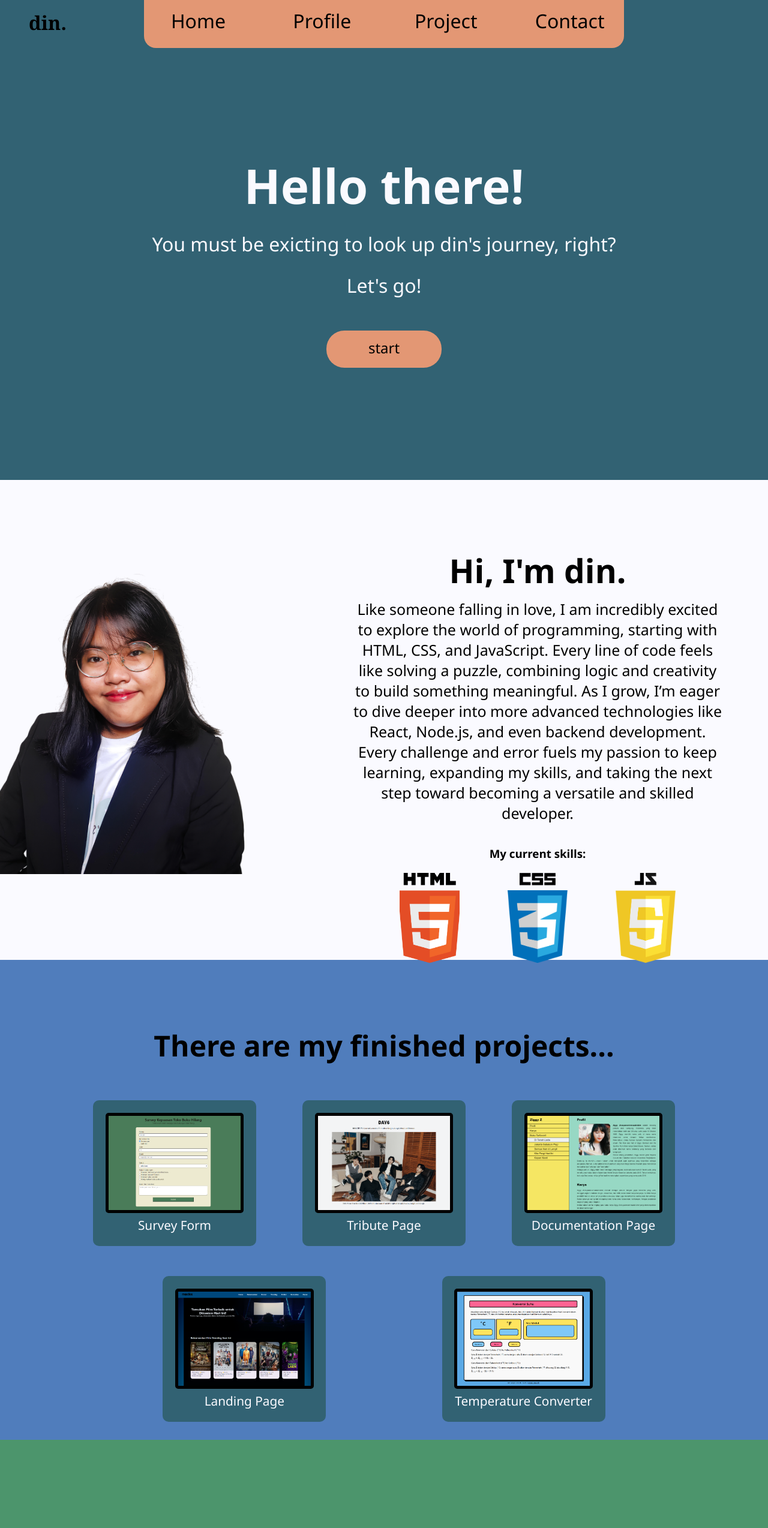
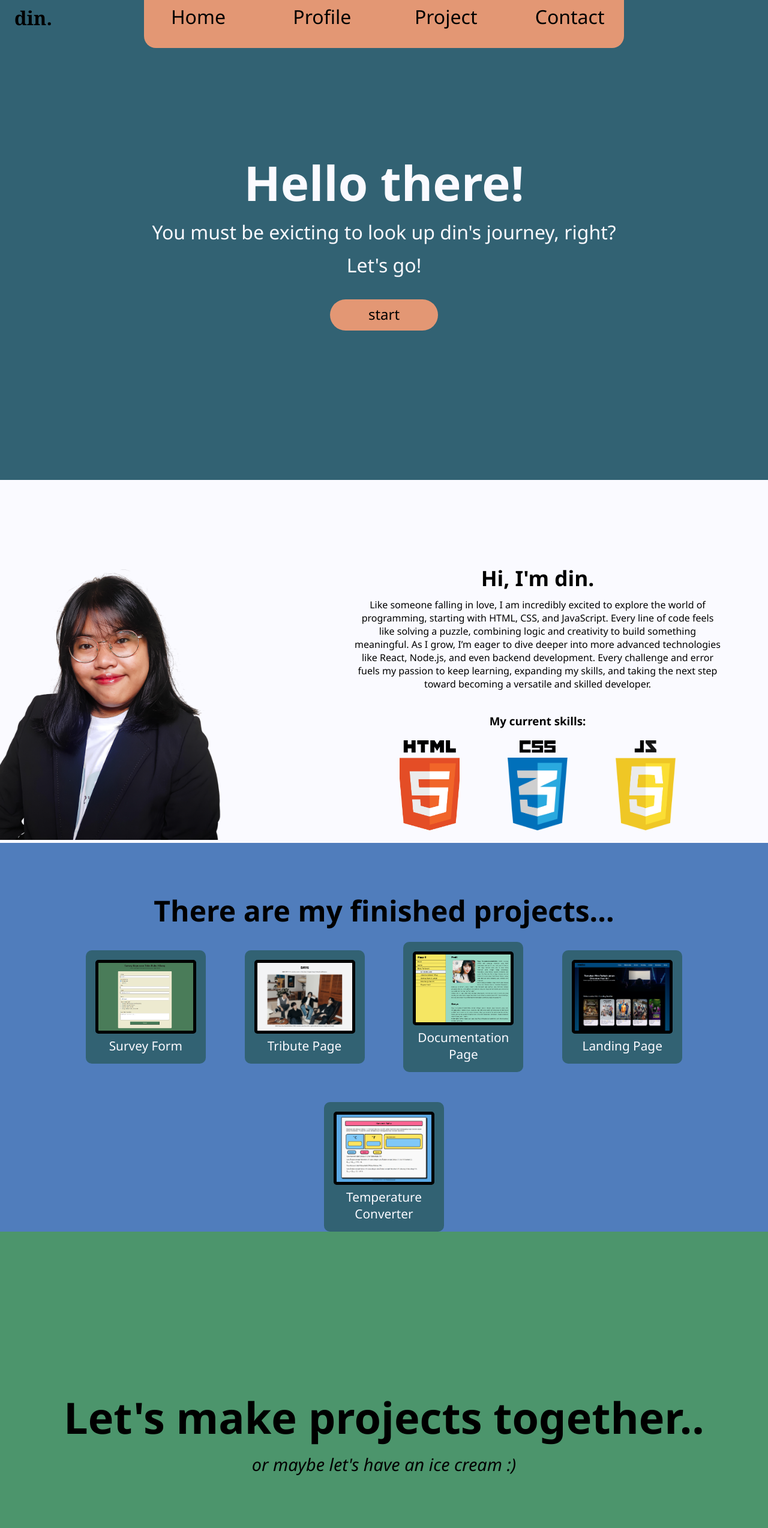
Before and after one commit to andiniansyah/freecodecamp-project-5, a plain HTML site: page index.html in a window 1280 px wide. Shown: the top 2547 px of the page at 60% size. Drawn offline with Linux system fonts and the light colour scheme.

Commit message:
din's portofolio web ver 2

```diff
--- a/index.html
+++ b/index.html
@@ -44,7 +44,6 @@
             </div>
         </div>
         <div class="personal-img">
-            <div class="background-img"></div>
             <img id="din-photo" src="assets/20250131_161844 (1)-Photoroom.png" alt="din's photo">
         </div>
     </section>
--- a/styles.css
+++ b/styles.css
@@ -7,6 +7,18 @@
 }
 html {
     scroll-behavior: smooth;
+    font-size: 100%;
+}
+
+section:not(#profile, #projects) {
+    height: 100vh;
+    display: flex;
+    padding: 0 3%;
+    box-sizing: border-box;
+}
+
+section:not(#welcome-section, #contact) {
+    min-height: 700px;
 }
 
 html::-webkit-scrollbar {
@@ -23,9 +35,9 @@ z-index: 3;
 }
 
 header h4 {
-    top: 0.5em;
-    left: 1.5em;
-    font-size: 2em;
+    top: 0.5rem;
+    left: 1.5rem;
+    font-size: 2rem;
     font-family:  Georgia, 'Times New Roman', Times, serif;
     position: absolute;
 }
@@ -36,7 +48,7 @@ header h4 {
 
 #navbar ul{
     display: flex;
-    height: 5em;
+    height: 5rem;
     flex-direction: row;
     justify-content: center;
     align-items: center;
@@ -61,10 +73,10 @@ header h4 {
 #navbar a{
     text-decoration: none;
     color: black;
-    font-size: 2em;
+    font-size: 2rem;
     width: 100%;
     height: 100%;
-    padding: 0.4em;
+    padding: 0.4rem;
 
 
 }
@@ -85,41 +97,39 @@ header h4 {
 /* WELCOME SECTION */
 
 #welcome-section {
-    height: 100vh;
-    display: flex;
     flex-direction: column;
     justify-content: center;
     align-items: center;
     align-content: center;
-    padding-top: 3.5em;
+    padding-top: 3.5rem;
     background-color: #326273;
     color: #fafaff;
 }
 
 #welcome-section *{
-    margin: 0.2em 0;
+    margin: 0.2rem 0;
     font-family: 'Segoe UI';
 }
 
 #welcome-section h1{
-    font-size: 5em;
+    font-size: 5rem;
 }
 
 #welcome-section p{
-    font-size: 2em;
+    font-size: 2rem;
     text-align: center;
 }
 
 #welcome-section a {
-    padding: 0.5em 0.5em 0.7em 0.5em;
+    padding: 0.5rem 0.5rem 0.7rem 0.5rem;
     width: 15%;
-    font-size: 1.5em;
+    font-size: 1.5rem;
     border-radius: 30px;
     text-align: center;
     background-color: #e39774;
     text-decoration: none;
     color: black;
-    margin-top: 2em;
+    margin-top: 2rem;
     transition: width 0.2s;
 
 }
@@ -139,22 +149,21 @@ header h4 {
     height: 100vh;
     width: 100%;
     background-color: #fafaff;
-    align-items: center;
-    padding-top: 5em;
+    align-items: flex-end;
+    padding-top: 5rem;
     font-family: 'Segoe UI', Tahoma, Geneva, Verdana, sans-serif;
+
 }
-
 
 .personal-img {
     height: 100%;
-    flex: 2;
+    flex: 2;;
+
 }
 
 #din-photo {
     width: 84.5%;
     height: fit-content;
-    display: flex;
-    margin: auto 0;
 
 }
 
@@ -166,6 +175,7 @@ header h4 {
     flex-direction: column;
     align-items: center;
     justify-content: center;
+    margin: auto 0;
 }
 
 .introduction {
@@ -178,7 +188,7 @@ header h4 {
 
 .introduction h2 {
     margin-bottom: 10px;
-    font-size: 2.2em;
+    font-size: 2.2rem;
 }
 
 .skills {
@@ -206,19 +216,19 @@ header h4 {
 /* MY PROJECTS */
 
 #projects {
+    height: 100vh;
     display: flex;
     justify-content: space-around;
     flex-direction: column;
-    height: 100vh;
     width: 100%;
     background-color: #507dbc;
     align-items: center;
-    padding-top: 5em;
+    padding-top: 5rem;
     font-family: 'Segoe UI', Tahoma, Geneva, Verdana, sans-serif;
 }
 
 #projects h1 {
-    font-size: 3em;
+    font-size: 3rem;
 }
 
 .my-projects {
@@ -233,7 +243,8 @@ header h4 {
 }
 
 .project-tile {
-    width: 24%;
+    width: 25%;
+    max-width: 24rem;
     display: flex;
     flex-direction: column;
     justify-content: center;
@@ -243,12 +254,12 @@ header h4 {
 .project-tile a {
     width: 100%;
     background-color: #326273;
-    padding: 1em;
+    padding: 1rem;
     border-radius: 10px;
     text-align: center;
     color: #fafaff;
     text-decoration: none;
-    font-size: 1.3em;
+    font-size: 1.3rem;
     transition: width 0.5s;
 }
 
@@ -268,26 +279,25 @@ header h4 {
 /* CONTACT ME */
 
 #contact {
-    display: flex;
     justify-content: center;
     row-gap: 10%;
     flex-direction: column;
     align-items: center;
-    height: 100vh;
     width: 100%;
     background-color: #4c956c;
     align-items: center;
-    padding-top: 5em;
+    padding-top: 5rem;
     font-family: 'Segoe UI', Tahoma, Geneva, Verdana, sans-serif;
 }
 
 .caption {
-    font-size: 3em;
+    font-size: 3rem;
     text-align: center;
+    padding: 0 50px;
 }
 
 .caption p {
-    font-size: 0.8em;
+    font-size: 1.8rem;
     margin: 10px 0;
 }
 
@@ -298,7 +308,7 @@ header h4 {
 }
 
 .sosmed a {
-    font-size: 2em;
+    font-size: 2rem;
     display: flex;
     flex-direction: row;
     justify-content: center;
@@ -313,11 +323,11 @@ header h4 {
 }
 
 .sosmed p {
-    margin-left: 0.3em;
+    margin-left: 0.3rem;
 }
 
 .sosmed img {
-    width: 1.5em;
+    width: 1.5rem;
     height: auto;
 }
 
@@ -326,12 +336,12 @@ header h4 {
 
 #footer {
     width: 100vw;
-    height: 3em;
+    height: 3rem;
     display: flex;
     align-items: center;
     justify-content: center;
     text-align: center;
-    font-size: 1.2em;
+    font-size: 1.2rem;
     font-family: 'Segoe UI', Tahoma;
     font-style: italic;
     background-color: #e39774;
@@ -340,12 +350,16 @@ header h4 {
 /* MEDAI QUERY */
 
 @media (max-width: 1025px) {
+    html {
+        font-size: 80%;
+    }
+
     header h4 {
         display: none;
     }
 
     #welcome-section a{
-        font-size: 2em;
+        font-size: 2rem;
         width: 30%;
         border-radius: 50px;
     }
@@ -354,6 +368,7 @@ header h4 {
     #profile {
         flex-direction: column-reverse;
         justify-content: center;
+        align-items: center;
 
     }
 
@@ -364,8 +379,8 @@ header h4 {
     }
 
     #din-photo {
-        width: 20em;
-        height: 20em;
+        width: 20rem;
+        height: 20rem;
         max-width: 500px;
         max-height: 500px;
         z-index: 2;
@@ -383,17 +398,18 @@ header h4 {
     }
 
     .introduction {
-        font-size: clamp(1.5em, 1vw, 4em);
+        font-size: clamp(1.5rem, 1vw, 4rem);
+        padding: 3vh 0;
     }
 
     .introduction h2 {
-        font-size: clamp(1.5em, 3vw, 3em);
+        font-size: clamp(1.5rem, 3vw, 3rem);
     }
 
 
     .skills h3 {
-        margin-bottom: 10%;
-        font-size: clamp(1.5em, 3vw, 4em);
+        margin-bottom: 1rem;
+        font-size: clamp(1.5rem, 3vw, 4rem);
     }
 
     .my-skills img {
@@ -409,24 +425,58 @@ header h4 {
         text-align: center;
     }
 
+    .my-projects {
+        width: 100%;
+    }
+
     /* FOOTER */
 
     #footer {
-        height: 5vh;
-        font-size: clamp(1.5em, 3vw, 4em);
+        height: 50px;
+        font-size: clamp(1.5rem, 3vw, 4rem);
     }
 
 }
 
-@media (min-height: 800px) {
-    .my-projects {
-        flex-direction: row;
+@media (max-width: 768px) {
+    #profile, #projects, #contact {
+        flex-direction: column;
+        align-items: center;
+        text-align: center;
+    }
+
+    .my-skills {
+        flex-wrap: wrap;
+        justify-content: center;
+        gap: 10px;
     }
 
     .project-tile {
-        width: 45%;
-        max-width: 17em;
+        width: 80%;
+    }
+}
+
+@media (max-height: 800px) {
+    section:not(#welcome-section, #contact) {
+        height: auto;
+        min-height: 600px;
+
     }
 
+    #din-photo {
+        max-width: 390px;
+    }
+
+    .introduction {
+        font-size: 100%;
+    }
+
+    .project-tile {
+        max-width: 200px;
+    }
+
+    #projects h1 {
+        margin-bottom:  20px;
+    }
 
 }
```
